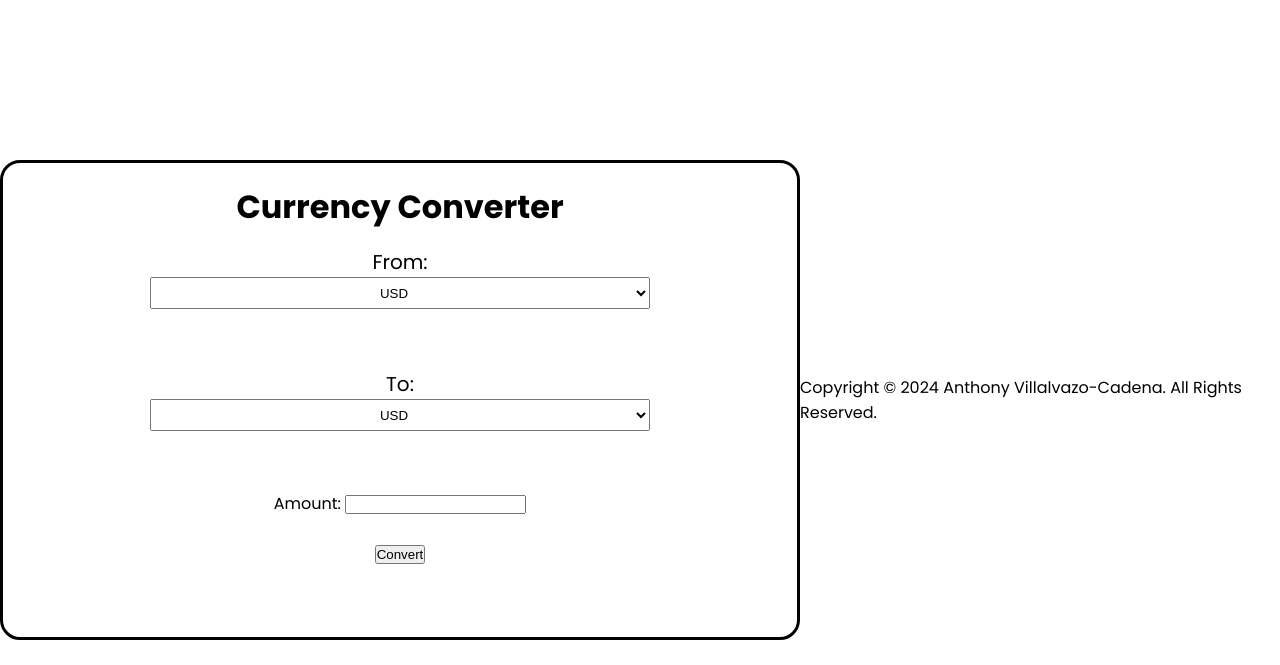
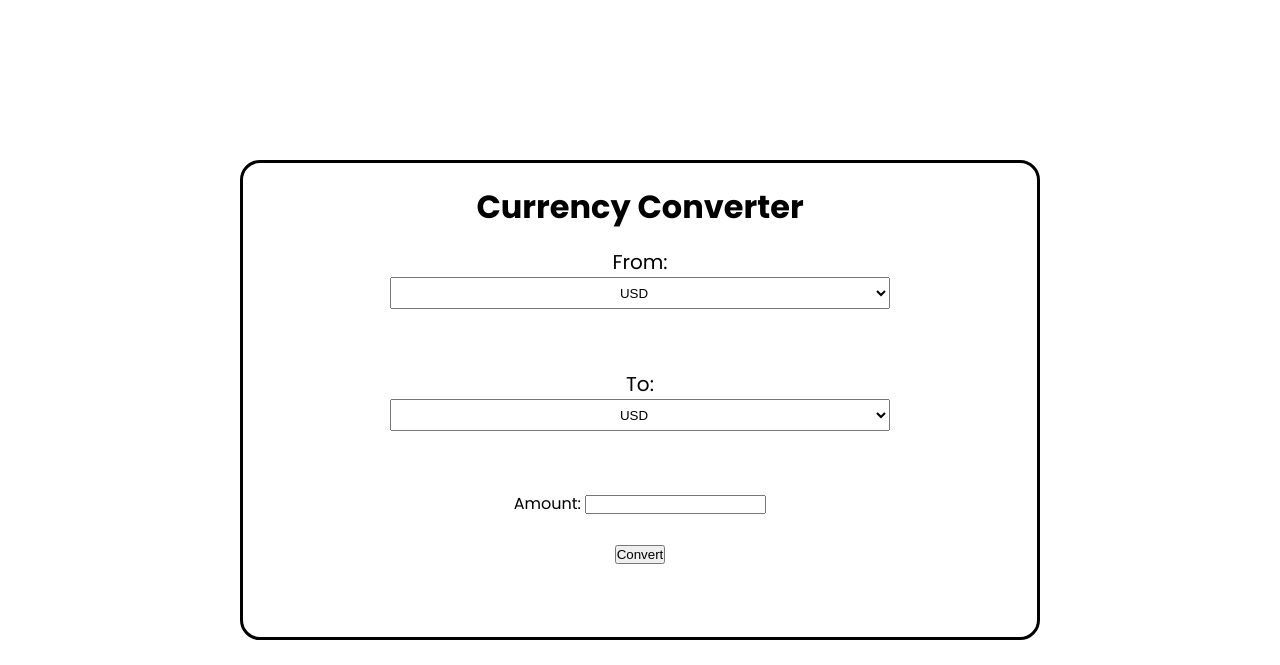
Before and after one commit to avillalv/Currency-Converter, a Flask app: page / in a window 1280 px wide. Shown: the top 665 px of the page. Run offline with Flask 3, Linux system fonts and the light colour scheme.

Commit message:
Update index.html

```diff
--- a/templates/index.html
+++ b/templates/index.html
@@ -62,8 +62,5 @@
         </script>
         </div>
     </div>
-<footer>
-    <p>Copyright &#169; 2024 Anthony Villalvazo-Cadena. All Rights Reserved.</p>
-</footer>
 </body>
 </html>
```
